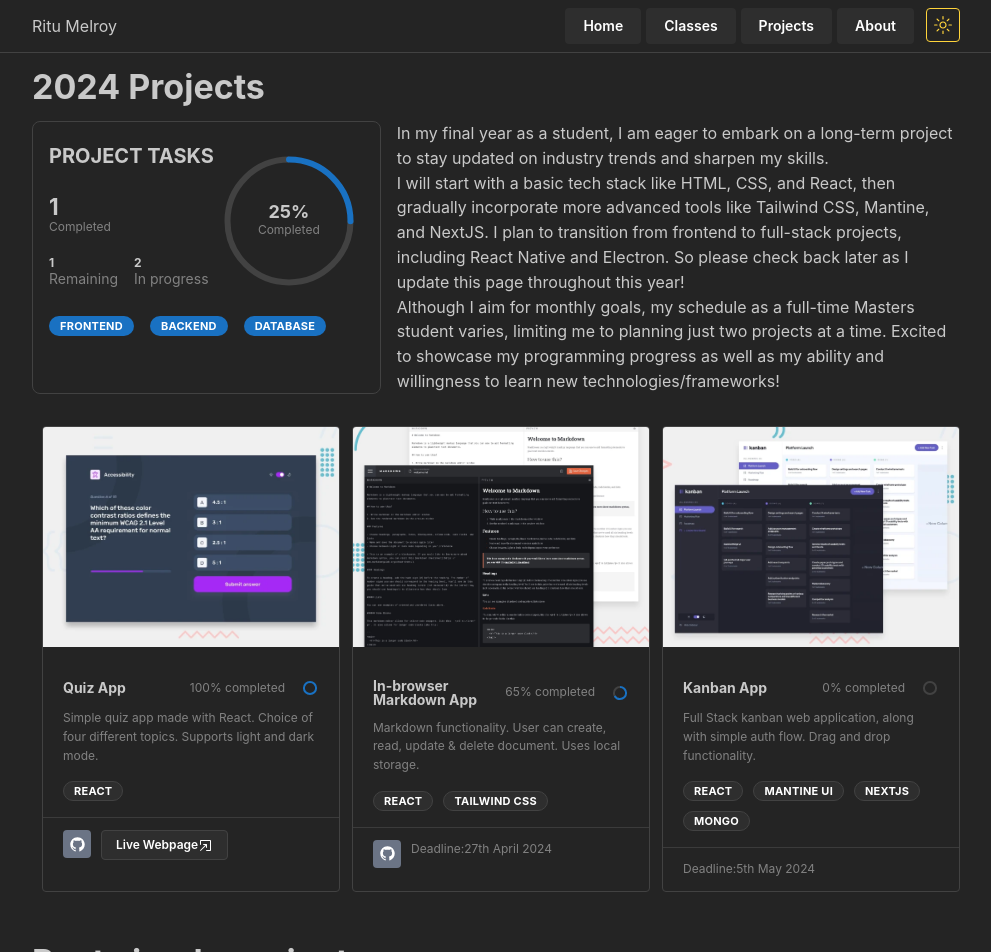
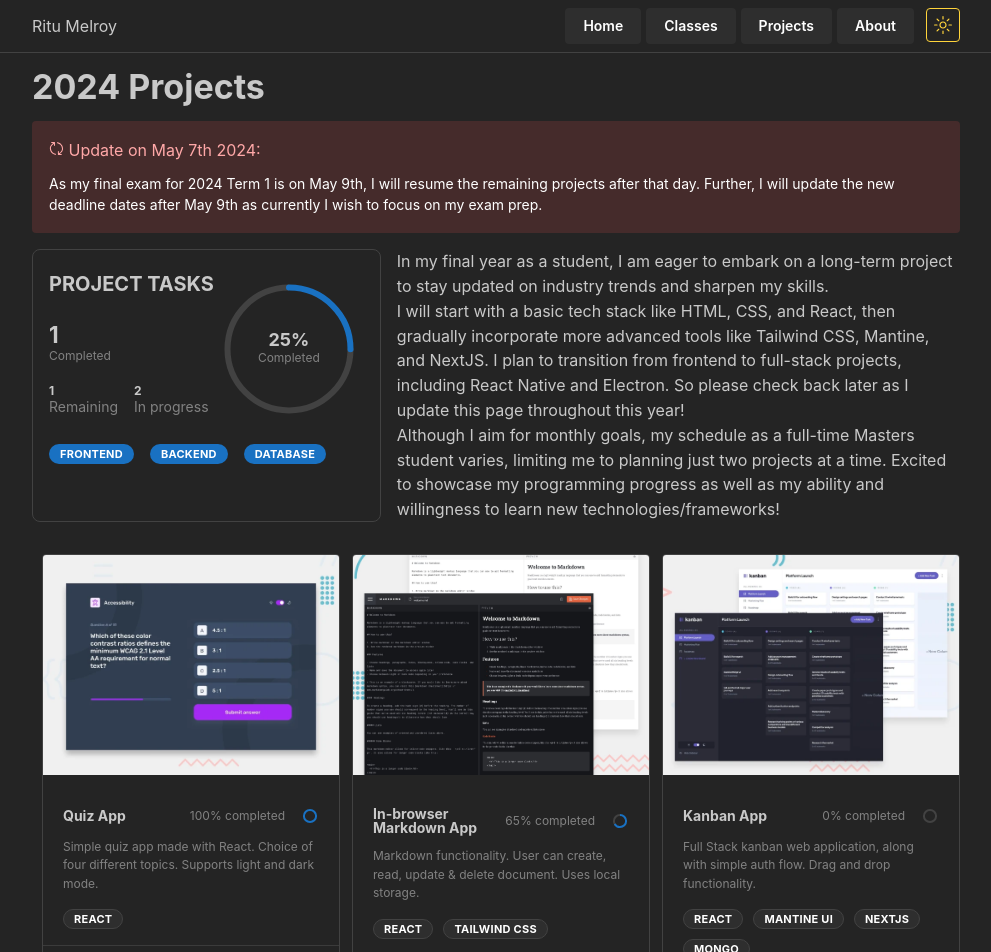
Before and after one commit to ritumelroy/website-2024, a Next.js app: page /projects in a window 1280 px wide. Shown: the top 952 px of the page, without its empty margins (144-1135 px from the left). Built offline with nearby package versions, Linux system fonts and the light colour scheme.

Commit message:
exam time update

```diff
--- a/src/components/Projects2024.tsx
+++ b/src/components/Projects2024.tsx
@@ -1,12 +1,25 @@
-import { Box, Container, Flex, Text, Title } from "@mantine/core";
+import { Alert, Box, Container, Flex, Text, Title } from "@mantine/core";
 import ProjectStats from "./ProjectStats";
 import CurrentProjectCards from "./CurrentProjectCards";
 import CurrentProject from "./CurrentProject";
+import { UpdateIcon } from "@radix-ui/react-icons";
 
 export default function Projects2024() {
+  const updateTitle = (
+    <Text>
+      <UpdateIcon /> Update on May 7th 2024:{" "}
+    </Text>
+  );
+
   return (
     <Container size="md" pt="sm">
       <Title mb="sm">2024 Projects</Title>
+      <Alert variant="light" color="red" title={updateTitle} mb="md">
+        As my final exam for 2024 Term 1 is on May 9th, I will resume the
+        remaining projects after that day. Further, I will update the new
+        deadline dates after May 9th as currently I wish to focus on my exam
+        prep.
+      </Alert>
       <Flex direction={{ base: "column", md: "row" }} gap="md">
         <ProjectStats />
         <Box maw={{ base: "100%", md: "60%" }}>
--- a/src/data/currentProjectData.ts
+++ b/src/data/currentProjectData.ts
@@ -16,7 +16,7 @@ export const currProjects = [
     desc: "Markdown functionality. User can create, read, update & delete document. Uses local storage.",
     status: "in-progress",
     percentage: 65,
-    deadline: "27th April 2024",
+    deadline: "15th May 2024",
     github: "https://github.com/ritumelroy/in-browser-markdown",
     website: "",
     badges: ["React", "Tailwind CSS"],
@@ -27,7 +27,7 @@ export const currProjects = [
     desc: "Full Stack kanban web application, along with simple auth flow. Drag and drop functionality. ",
     status: "in-progress",
     percentage: 0,
-    deadline: "5th May 2024",
+    deadline: "20th May 2024",
     github: "",
     website: "",
     badges: ["React", "Mantine UI", "NextJS", "Mongo"],
```
